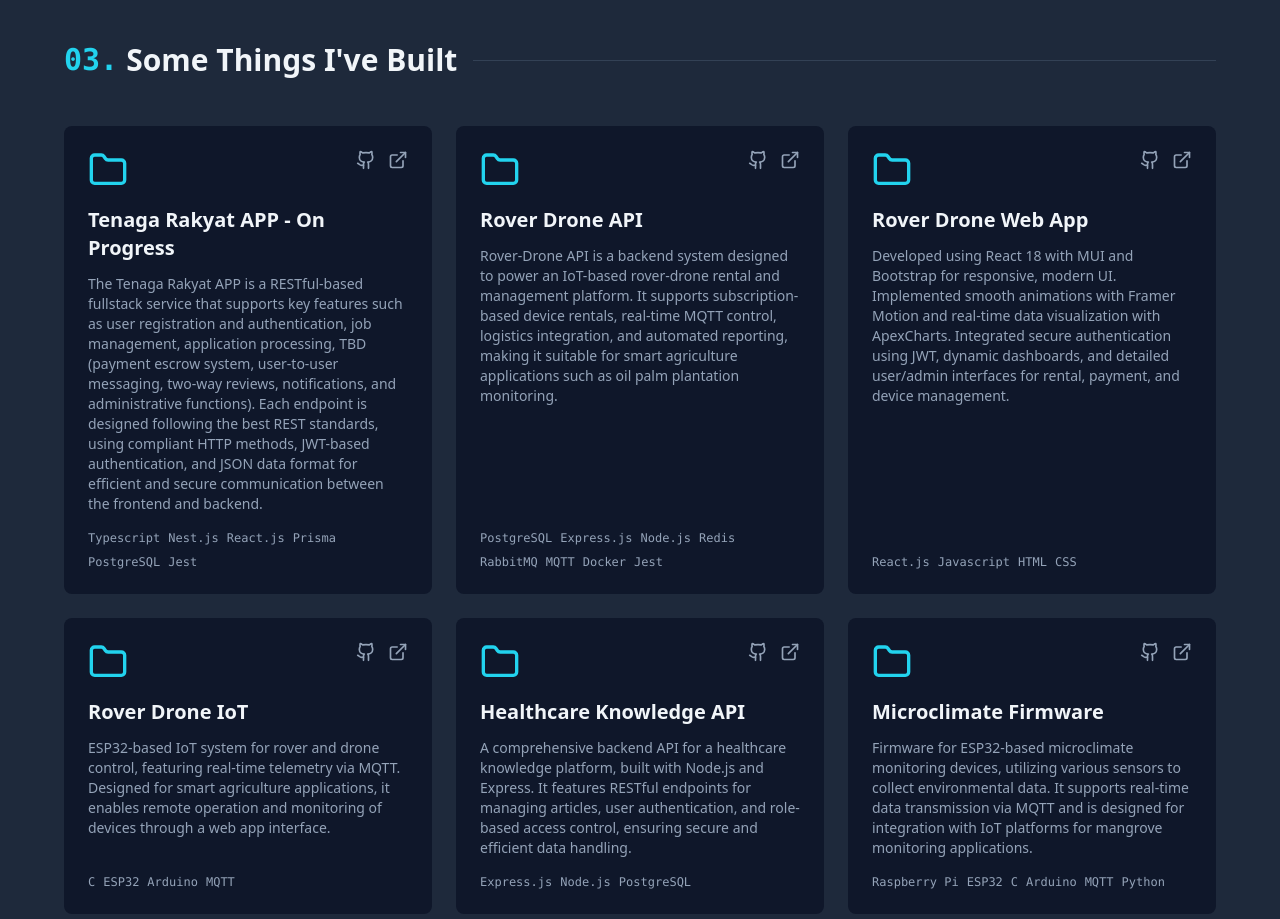
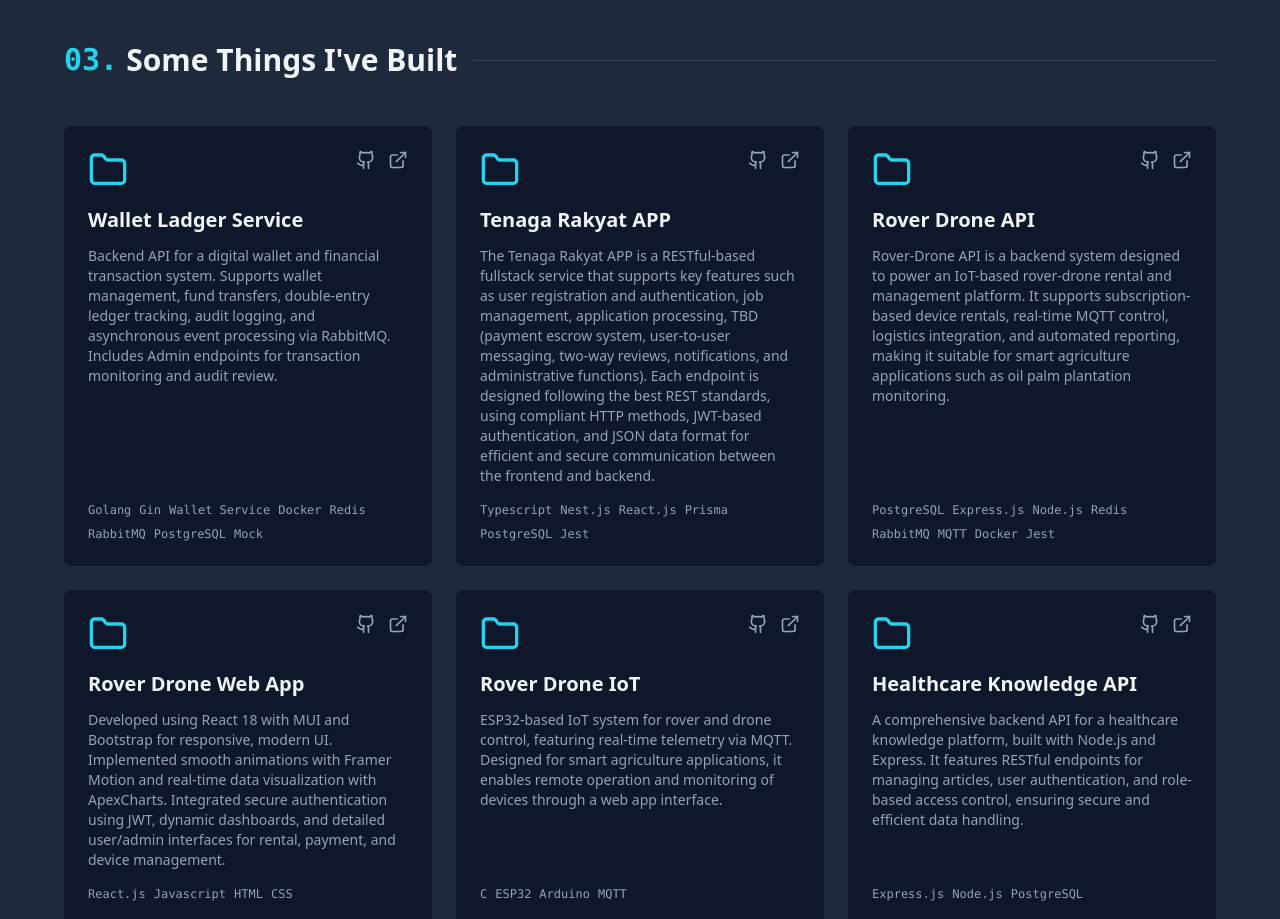
Before and after one commit to marcceljanara/portfolio, a React (Create React App) app: page / in a window 1280 px wide. Shown: the part 2560-3479 px from the top of the page. Built offline with nearby package versions, Linux system fonts and the light colour scheme.

Commit message:
feat: add Projects section component and increment project version

```diff
--- a/package.json
+++ b/package.json
@@ -1,6 +1,6 @@
 {
   "name": "portfolio",
-  "version": "0.1.0",
+  "version": "1.0.1",
   "private": true,
   "dependencies": {
     "@testing-library/dom": "^10.4.1",
--- a/src/components/Projects.jsx
+++ b/src/components/Projects.jsx
@@ -4,9 +4,16 @@ import { ExternalLink, Folder, Github } from 'lucide-react';
 const Projects = () => {
   const projects = [
     {
-      title: 'Tenaga Rakyat APP - On Progress',
+      title: 'Wallet Ladger Service',
+      description: 'Backend API for a digital wallet and financial transaction system. Supports wallet management, fund transfers, double-entry ledger tracking, audit logging, and asynchronous event processing via RabbitMQ. Includes Admin endpoints for transaction monitoring and audit review.',
+      technologies: ['Golang', 'Gin', 'Wallet Service', 'Docker', 'Redis', 'RabbitMQ', 'PostgreSQL', 'Mock'],
+      github: 'https://github.com/marcceljanara/Wallet-Ledger-Service',
+      external: '#',
+    },
+    {
+      title: 'Tenaga Rakyat APP',
       description: 'The Tenaga Rakyat APP is a RESTful-based fullstack service that supports key features such as user registration and authentication, job management, application processing, TBD (payment escrow system, user-to-user messaging, two-way reviews, notifications, and administrative functions). Each endpoint is designed following the best REST standards, using compliant HTTP methods, JWT-based authentication, and JSON data format for efficient and secure communication between the frontend and backend.',
-      technologies: ['Typescript', 'Nest.js','React.js', 'Prisma', 'PostgreSQL', 'Jest'],
+      technologies: ['Typescript', 'Nest.js', 'React.js', 'Prisma', 'PostgreSQL', 'Jest'],
       github: 'https://github.com/marcceljanara/tenaga-rakyat-api',
       external: 'https://www.tenagarakyat.site/',
     },
@@ -65,10 +72,10 @@ const Projects = () => {
               <div className="flex justify-between items-start mb-4">
                 <Folder className="text-cyan-400" size={40} />
                 <div className="flex gap-3">
-                  <a href={project.github} className="text-slate-400 hover:text-cyan-400 transition-colors">
+                  <a href={project.github} target='_blank' rel='noopener noreferrer' className="text-slate-400 hover:text-cyan-400 transition-colors">
                     <Github size={20} />
                   </a>
-                  <a href={project.external} className="text-slate-400 hover:text-cyan-400 transition-colors">
+                  <a href={project.external} target='_blank' rel='noopener noreferrer' className="text-slate-400 hover:text-cyan-400 transition-colors">
                     <ExternalLink size={20} />
                   </a>
                 </div>
```
